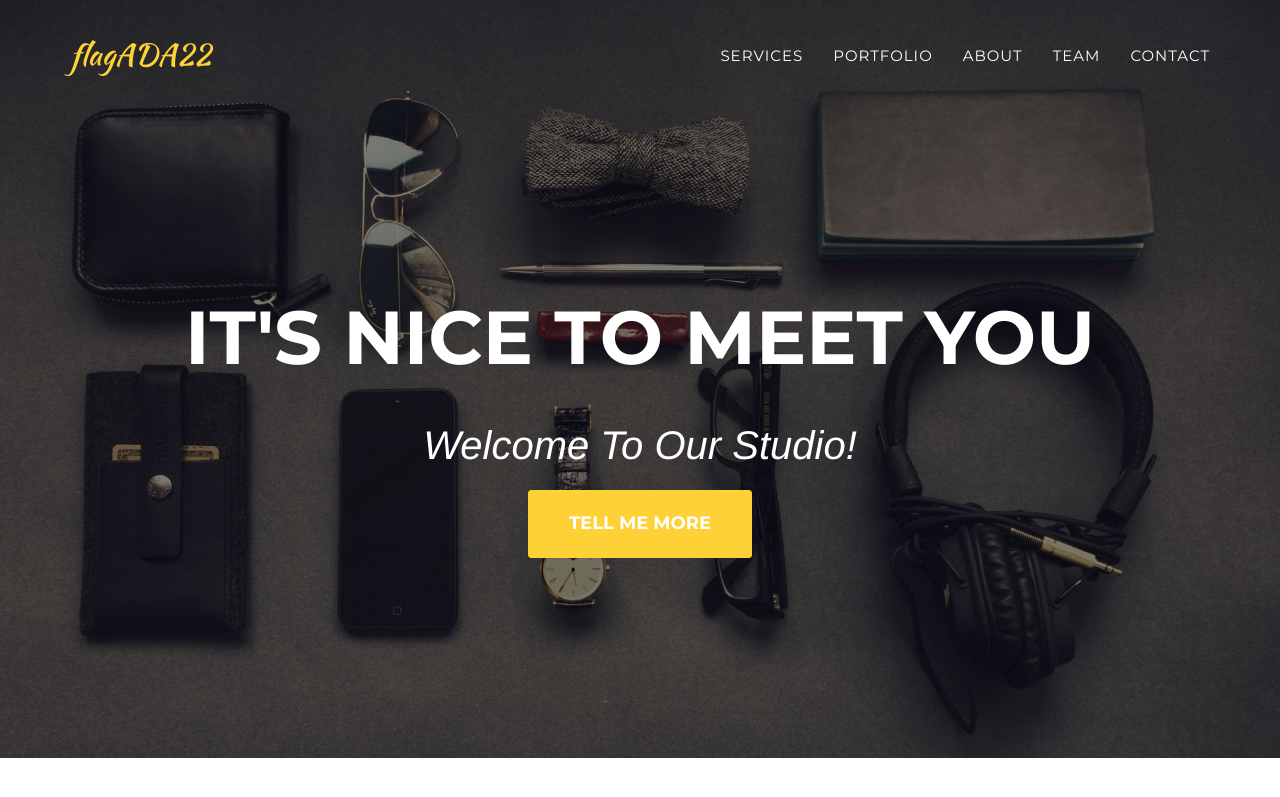
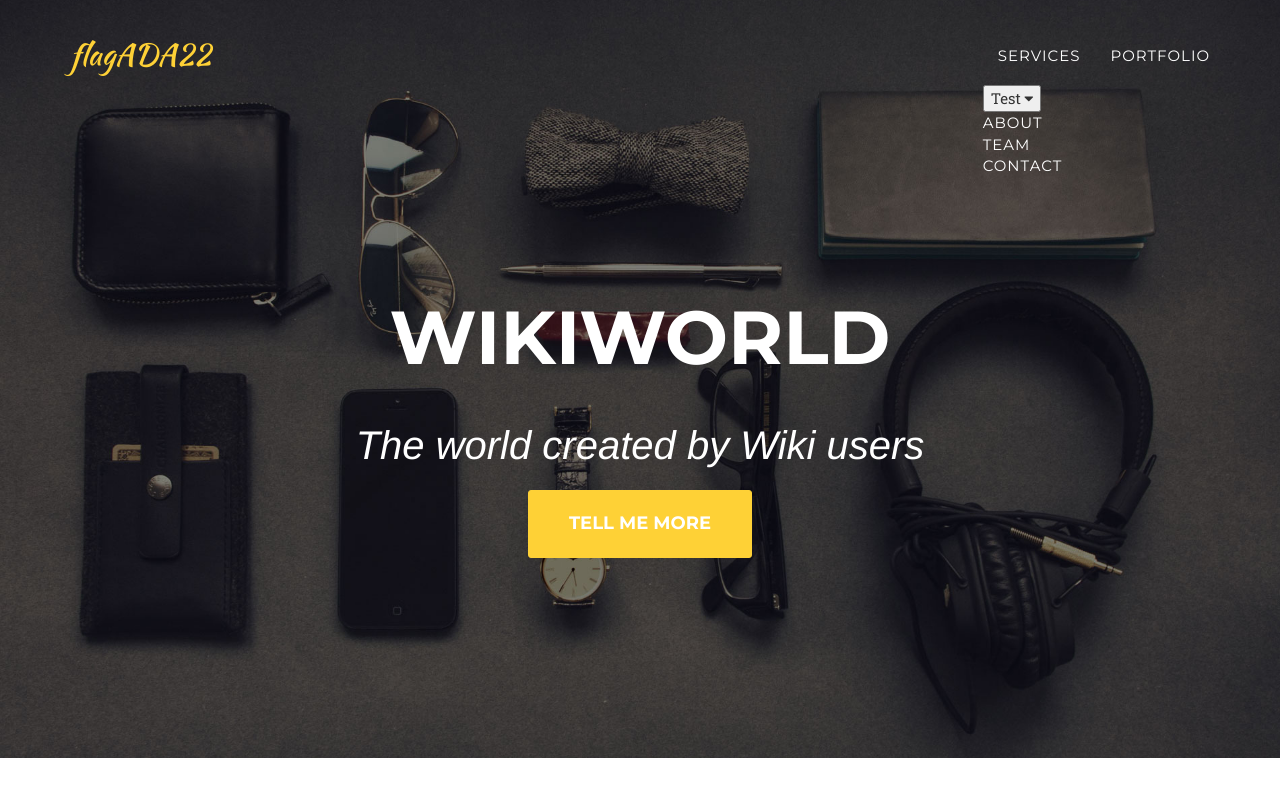
Before and after one commit to fbarde/ADA_Data_Story, a Jekyll site: the page built from index.html, in a window 1280 px wide and 900 px high. Shown: the top 797 px of the window. Built offline with Jekyll 4.4.1, drawn with Linux system fonts in a browser that asks for light colours; some web fonts are replaced.

Commit message:
Test dropdown header

```diff
--- a/_includes/header.html
+++ b/_includes/header.html
@@ -24,6 +24,12 @@
                     <li>
                         <a class="page-scroll" href="#portfolio">Portfolio</a>
                     </li>
+                    </li>
+                    <div class="dropdown">
+                        <button class="dropbtn">Test
+                          <i class="fa fa-caret-down"></i>
+                        </button>
+                        <div class="dropdown-content">
                             <li>
                                 <a class="page-scroll" href="#about">About</a>
                             </li>
@@ -33,6 +39,8 @@
                             <li>
                                 <a class="page-scroll" href="#contact">Contact</a>
                             </li>
+                        </div>
+                      </div>
                 </ul>
             </div>
             <!-- /.navbar-collapse -->
@@ -44,8 +52,8 @@
     <header>
         <div class="container">
             <div class="intro-text">
-                <div class="intro-heading">It's Nice To Meet You</div>
-                <div class="intro-lead-in">Welcome To Our Studio!</div>
+                <div class="intro-heading">WikiWorld</div>
+                <div class="intro-lead-in">The world created by Wiki users</div>
                 <a href="#services" class="page-scroll btn btn-xl">Tell Me More</a>
             </div>
         </div>
```
Lines whose indentation alone changed are shown as unchanged.
